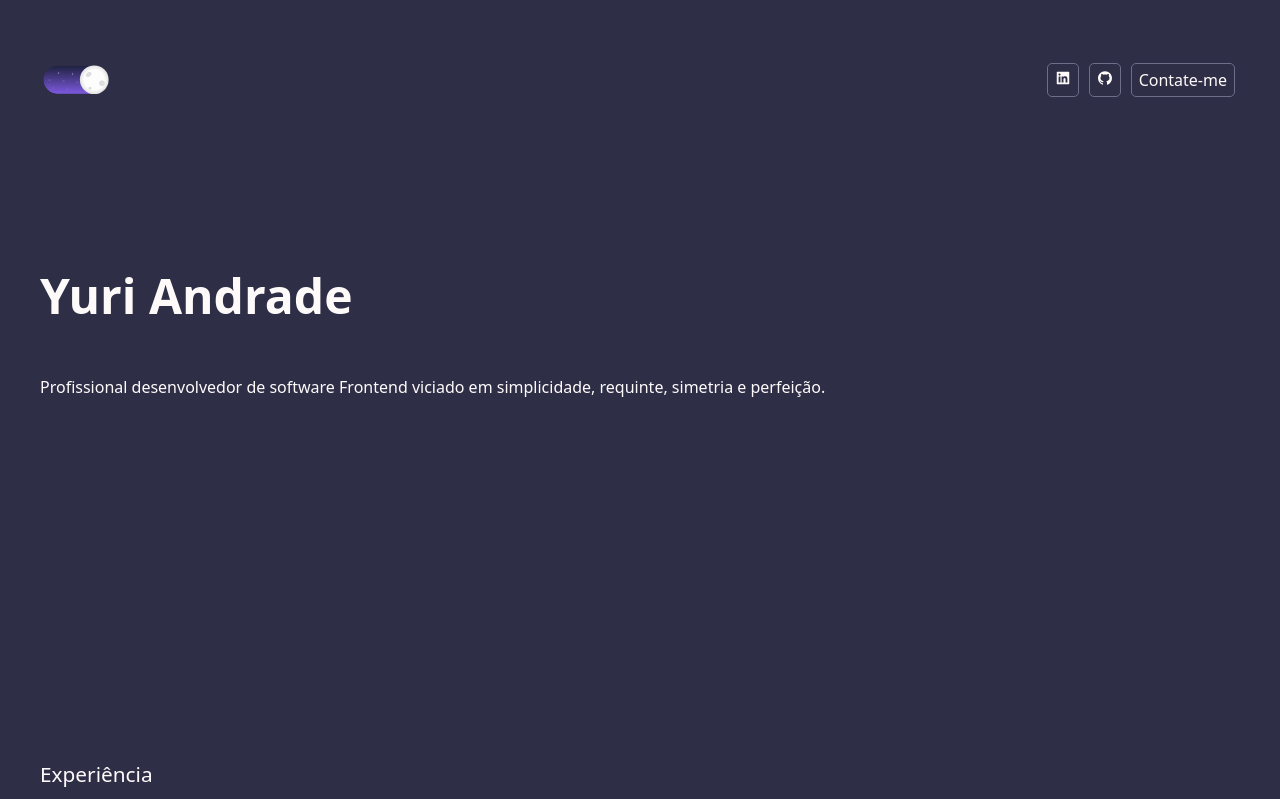
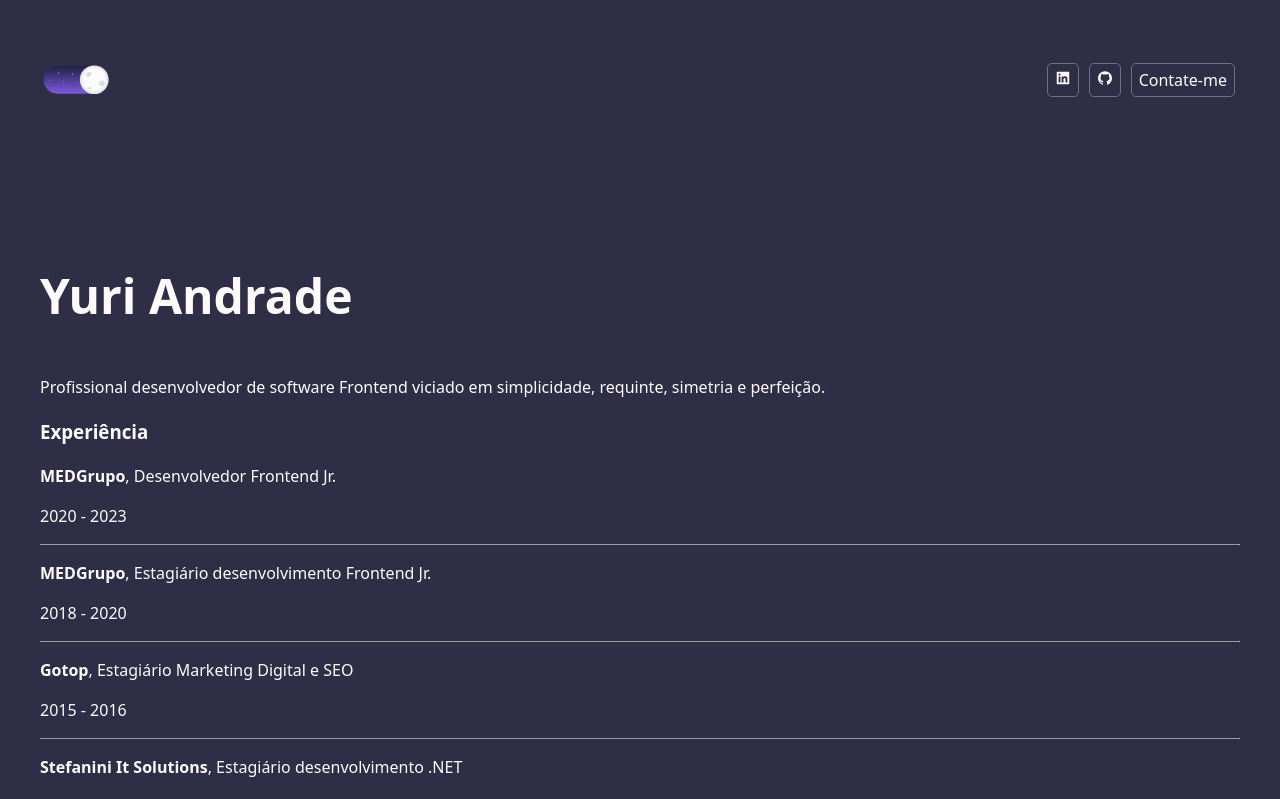
Before and after one commit to yandrade11/meu-portfolio, a React (Vite) app: page / in a window 1280 px wide. Shown: the top 799 px of the page. Built offline with nearby package versions, Linux system fonts and the light colour scheme.

Commit message:
fix: ajustando <hr>

```diff
--- a/src/components/Experiencia/Experiencia.scss
+++ b/src/components/Experiencia/Experiencia.scss
@@ -18,7 +18,7 @@
     background: transparent url("../../assets/linha/linha.jpg") left no-repeat;
     border-width: 0;
     color: #6e6d8a;
-    margin-bottom: 20px;
+    margin: 10px 20px 30px;
     height: 3px;
     width: 200px;
   }
--- a/src/index.scss
+++ b/src/index.scss
@@ -1,7 +1,13 @@
-@import './main.css';
+@import "./main.css";
 @import "./App.css";
 @import "./components/DarkMode/palheta-cores.scss";
 @import "./components/Header/Header.scss";
+@import "./pages/Homepage/Homepage.scss";
+// @import "./components/Experiencia/Experiencia.scss";
 @import "./components/DayNightToggle/DayNightToggle.scss";
-@import "./components/Experiencia/Experiencia.scss";
-@import "./pages/Homepage/Homepage.scss";
+
+//OBS: por algum motivo, que desconheço, o import do experiencia não funciona aqui, então tenho que importá-lo diretamente na Experiencia.jsx
+
+//OBS 2: também não funciona importar este index lá na Experiencia.jsx
+
+//OBS 3: se descomentar também para de funcionar
--- a/src/pages/Homepage/Homepage.scss
+++ b/src/pages/Homepage/Homepage.scss
@@ -23,7 +23,7 @@ body {
   }
 }
 
-//escrevendo do 0 até
+//Animação máquina de escrever: escrevendo do 0 até
 @keyframes typing {
   from {
     width: 0;
```
